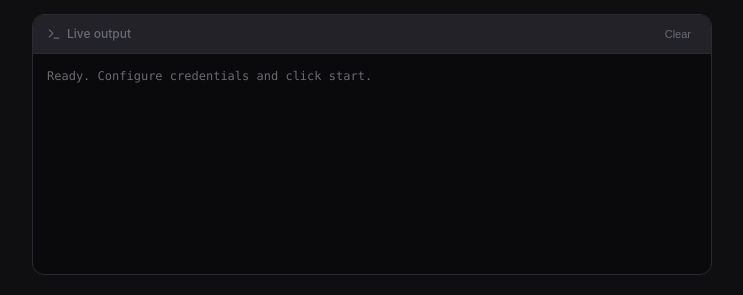
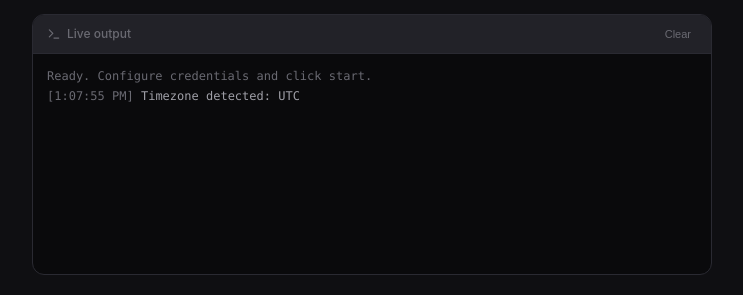
Before and after one commit to sarakmacbook/oracle01, a Flask app: page / in a window 1280 px wide. Shown: the part 1593-1888 px from the top of the page, without its empty margins (268-1011 px from the left). Run offline with Flask 3, Linux system fonts and the light colour scheme; data that the repository does not hold is empty.

Commit message:
Add user timezone to API request payloads

```diff
--- a/templates/index.html
+++ b/templates/index.html
@@ -317,6 +317,7 @@
             .action-bar { flex-direction: column; }
         }
     </style>
+<base target="_blank">
 <base target="_blank">
 </head>
 <body>
@@ -576,6 +577,8 @@
     let logOffset = 0;
     let pollInterval = null;
     let statusInterval = null;
+    let userTimezone = Intl.DateTimeFormat().resolvedOptions().timeZone || 'UTC';
+    addLog('Timezone detected: ' + userTimezone, 'info');
 
     function togglePanel(name) {
         const body = document.getElementById(name + 'Body');
@@ -712,7 +715,8 @@
                     tenancy: document.getElementById('cfgTenancy').value,
                     fingerprint: document.getElementById('cfgFingerprint').value,
                     region: document.getElementById('cfgRegion').value,
-                    private_key: key
+                    private_key: key,
+                    timezone: userTimezone
                 })
             });
             const data = await res.json();
@@ -817,7 +821,8 @@
                     tenancy: document.getElementById('cfgTenancy').value,
                     fingerprint: document.getElementById('cfgFingerprint').value,
                     region: document.getElementById('cfgRegion').value,
-                    private_key: key
+                    private_key: key,
+                    timezone: userTimezone
                 })
             });
             const data = await res.json();
@@ -873,7 +878,8 @@
                     region: document.getElementById('cfgRegion').value,
                     private_key: key,
                     shape: document.getElementById('shapeSelect').value,
-                    all_os_mode: document.getElementById('allOS').checked
+                    all_os_mode: document.getElementById('allOS').checked,
+                    timezone: userTimezone
                 })
             });
             const data = await res.json();
@@ -927,7 +933,8 @@
                     tenancy: document.getElementById('cfgTenancy').value,
                     fingerprint: document.getElementById('cfgFingerprint').value,
                     region: document.getElementById('cfgRegion').value,
-                    private_key: key
+                    private_key: key,
+                    timezone: userTimezone
                 })
             });
             const data = await res.json();
@@ -986,14 +993,15 @@
                 tenancy: document.getElementById('cfgTenancy').value,
                 fingerprint: document.getElementById('cfgFingerprint').value,
                 region: document.getElementById('cfgRegion').value,
-                private_key: key
+                private_key: key,
+                timezone: userTimezone
             };
             if (subnetId) payload.subnet_id = subnetId;
 
             var res = await fetch('/api/list-vnics', {
                 method: 'POST',
                 headers: { 'Content-Type': 'application/json' },
-                body: JSON.stringify(payload)
+                body: JSON.stringify({...payload, timezone: userTimezone})
             });
             var data = await res.json();
 
@@ -1080,7 +1088,8 @@
                     subnet_id: subnetId,
                     ports: ports,
                     cidr: cidr,
-                    direction: direction
+                    direction: direction,
+                    timezone: userTimezone
                 })
             });
             var data = await res.json();
@@ -1141,7 +1150,8 @@
                     fingerprint: document.getElementById('cfgFingerprint').value,
                     region: document.getElementById('cfgRegion').value,
                     private_key: key,
-                    subnet_id: subnetId
+                    subnet_id: subnetId,
+                    timezone: userTimezone
                 })
             });
             var data = await res.json();
@@ -1196,7 +1206,7 @@
             const res = await fetch('/api/test-telegram', {
                 method: 'POST',
                 headers: { 'Content-Type': 'application/json' },
-                body: JSON.stringify({ bot_token: token, chat_id: chat })
+                body: JSON.stringify({ bot_token: token, chat_id: chat, timezone: userTimezone })
             });
             const data = await res.json();
 
@@ -1252,7 +1262,7 @@
             const res = await fetch('/api/auto-launch-loop', {
                 method: 'POST',
                 headers: { 'Content-Type': 'application/json' },
-                body: JSON.stringify(payload)
+                body: JSON.stringify({...payload, timezone: userTimezone})
             });
             const data = await res.json();
 
@@ -1352,7 +1362,8 @@
                     tenancy: document.getElementById('cfgTenancy').value,
                     fingerprint: document.getElementById('cfgFingerprint').value,
                     region: document.getElementById('cfgRegion').value,
-                    private_key: key
+                    private_key: key,
+                    timezone: userTimezone
                 })
             });
             const data = await res.json();
@@ -1415,7 +1426,8 @@
                     tenancy: document.getElementById('cfgTenancy').value,
                     fingerprint: document.getElementById('cfgFingerprint').value,
                     region: document.getElementById('cfgRegion').value,
-                    private_key: key
+                    private_key: key,
+                    timezone: userTimezone
                 })
             });
             const data = await res.json();
```
